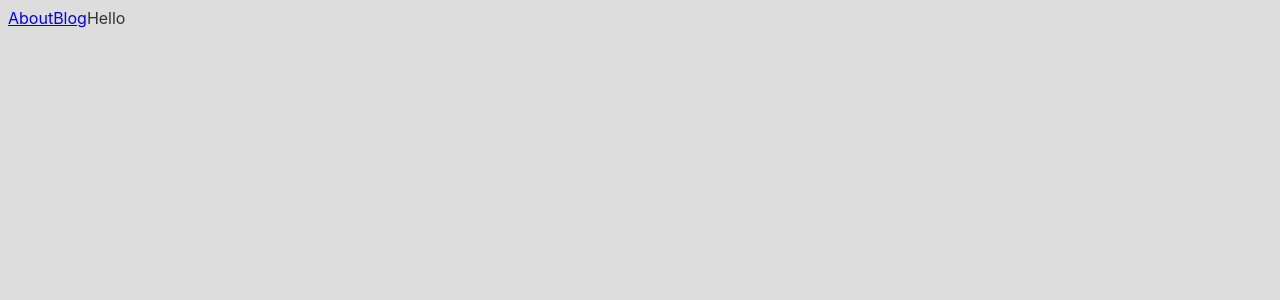
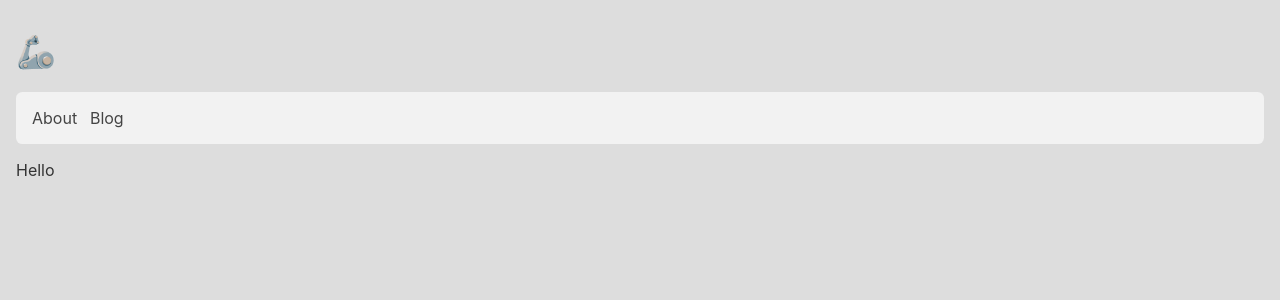
Before and after one commit to johnsonsu/johnsonsu.github.io, a Next.js app: page / in a window 1280 px wide. Shown: the top 300 px of the page. Built offline with nearby package versions, Linux system fonts and the light colour scheme.

Commit message:
Improve styling

```diff
--- a/components/Layout.js
+++ b/components/Layout.js
@@ -1,12 +1,20 @@
 import PropTypes from 'prop-types'
 import Nav from './Nav'
 
-const layoutStyle = {}
+const siteTitleStyle = {
+  marginTop: '1em',
+  marginLeft: '0.5em',
+}
+
+const layoutStyle = {
+  margin: '1em',
+}
 
 const Layout = ({ children }) => (
-  <div style={layoutStyle}>
+  <div>
+    <h1 style={siteTitleStyle}>🦾</h1>
     <Nav />
-    {children}
+    <div style={layoutStyle}>{children}</div>
   </div>
 )
 
--- a/components/Nav.js
+++ b/components/Nav.js
@@ -1,10 +1,19 @@
 import NavButton from './NavButton'
 
+const containerStyle = {
+  display: 'flex',
+  flexDirection: 'row',
+  backgroundColor: '#f2f2f2',
+  padding: '1em',
+  margin: '1em',
+  borderRadius: '0.4em',
+}
+
 const Nav = () => (
-  <>
+  <div style={containerStyle}>
     <NavButton href="/about" title="About" />
     <NavButton href="/blog" title="Blog" />
-  </>
+  </div>
 )
 
 export default Nav
--- a/components/NavButton.js
+++ b/components/NavButton.js
@@ -1,10 +1,22 @@
 import PropTypes from 'prop-types'
 import Link from 'next/link'
+const buttonStyle = {
+  display: 'flex',
+  marginRight: '0.8em',
+}
+
+const linkStyle = {
+  textDecoration: 'none',
+  color: '#444',
+  textAlign: 'center',
+}
 
 const NavButton = ({ href, title }) => (
-  <Link href={href} as={href}>
-    <a>{title}</a>
-  </Link>
+  <div style={buttonStyle}>
+    <Link href={href} as={href}>
+      <a style={linkStyle}>{title}</a>
+    </Link>
+  </div>
 )
 
 NavButton.propTypes = {
--- a/styles.css
+++ b/styles.css
@@ -1,6 +1,8 @@
 body {
-  font-family: "SF Pro Text", "SF Pro Icons", "Helvetica Neue", "Helvetica",
-    "Arial", sans-serif;
+  font-family: 'SF Pro Text', 'SF Pro Icons', 'Helvetica Neue', 'Helvetica',
+    'Arial', sans-serif;
   background-color: #ddd;
   color: #333;
+  margin: 0;
+  padding: 0;
 }
```
